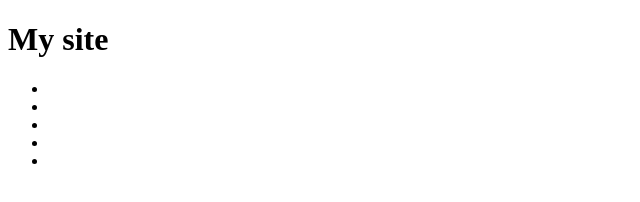
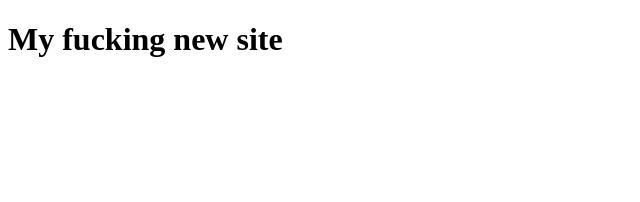
Before and after one commit to mrAndrN/gitlearn, a plain HTML site: page index.html in a window 1280 px wide. Shown: the whole page, without its empty margins (0-640 px from the left). Drawn offline with Linux system fonts and the light colour scheme.

Commit message:
update title text, update styles.css, add new img.png

```diff
--- a/index.html
+++ b/index.html
@@ -5,9 +5,10 @@
     <meta http-equiv="X-UA-Compatible" content="IE=edge">
     <meta name="viewport" content="width=device-width, initial-scale=1.0">
     <title>git Learn</title>
+    <link rel="stylesheet" href="style.css">
 </head>
 <body>
-    <h1>My site</h1>
+    <h1>My fucking new site</h1>
     <ul>
         <li></li>
         <li></li>
--- a/style.css
+++ b/style.css
@@ -0,0 +1,3 @@
+ul {
+    list-style-type: none;
+}
```
Also changed, not shown: images/img.png (added).
